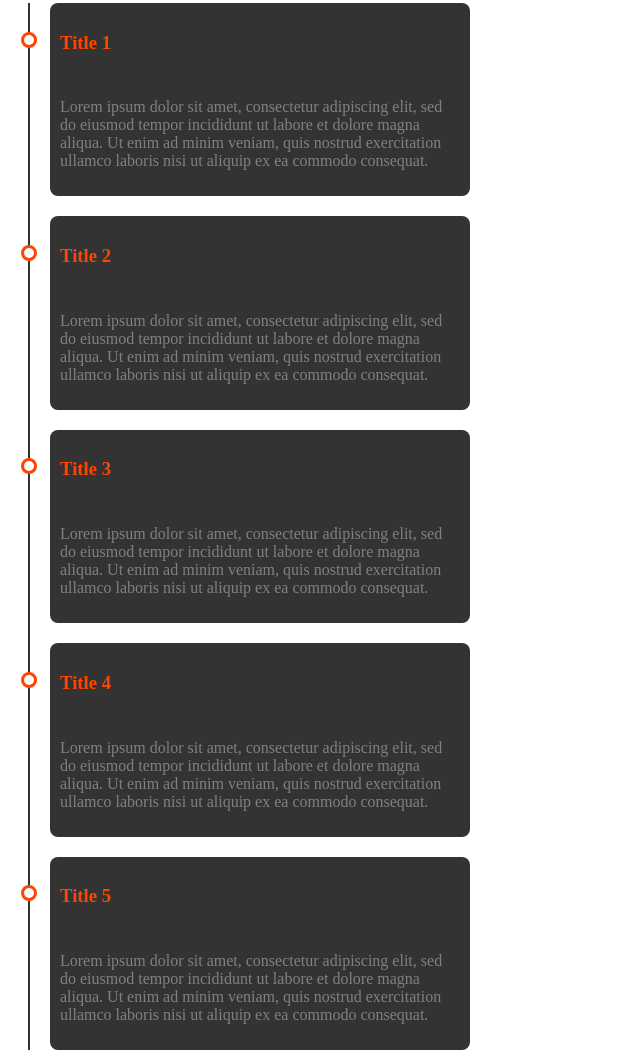
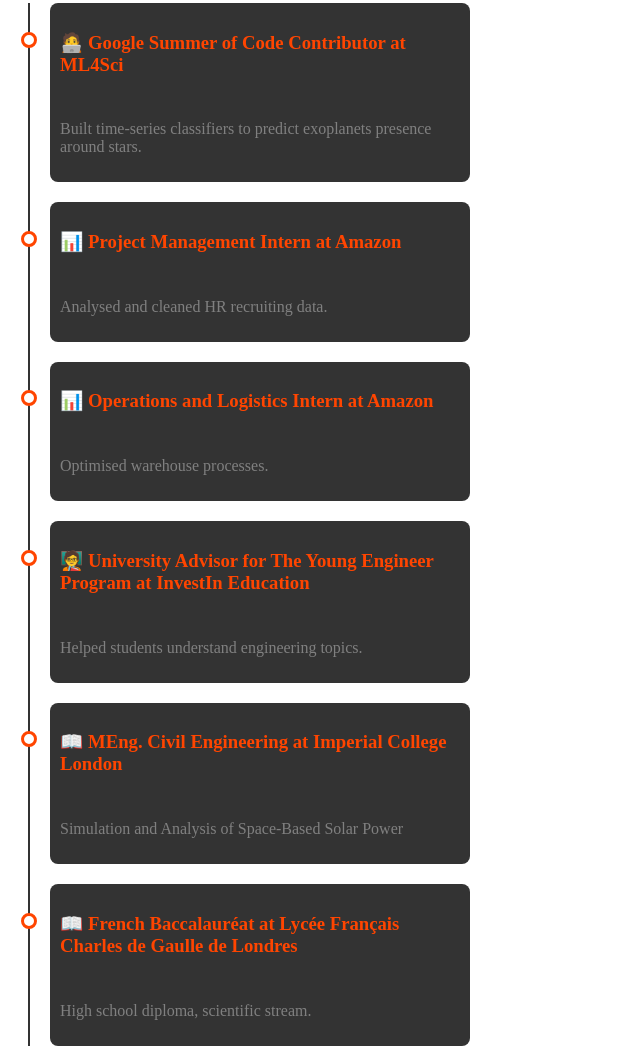
Before and after one commit to Torus403/jackmcnish, a plain HTML site: page index.html in a window 1280 px wide. Shown: the part 549-1602 px from the top of the page, without its empty margins (0-640 px from the left). Drawn offline with Linux system fonts and the light colour scheme.

Commit message:
Add content to about page

```diff
--- a/index.html
+++ b/index.html
@@ -52,52 +52,39 @@
         <div class="outer">
             <div class="card">
                 <div class="info">
-                    <h3 class="title">Title 1</h3>
-                    <p>Lorem ipsum dolor sit amet, consectetur adipiscing elit, sed do eiusmod tempor incididunt ut
-                        labore
-                        et dolore magna aliqua. Ut enim ad minim veniam, quis nostrud exercitation ullamco laboris nisi
-                        ut
-                        aliquip ex ea commodo consequat. </p>
+                    <h3 class="title">🧑‍💻 Google Summer of Code Contributor at ML4Sci</h3>
+                    <p>Built time-series classifiers to predict exoplanets presence around stars.
+                    </p>
                 </div>
             </div>
             <div class="card">
                 <div class="info">
-                    <h3 class="title">Title 2</h3>
-                    <p>Lorem ipsum dolor sit amet, consectetur adipiscing elit, sed do eiusmod tempor incididunt ut
-                        labore
-                        et dolore magna aliqua. Ut enim ad minim veniam, quis nostrud exercitation ullamco laboris nisi
-                        ut
-                        aliquip ex ea commodo consequat. </p>
+                    <h3 class="title">📊 Project Management Intern at Amazon</h3>
+                    <p>Analysed and cleaned HR recruiting data.</p>
                 </div>
             </div>
             <div class="card">
                 <div class="info">
-                    <h3 class="title">Title 3</h3>
-                    <p>Lorem ipsum dolor sit amet, consectetur adipiscing elit, sed do eiusmod tempor incididunt ut
-                        labore
-                        et dolore magna aliqua. Ut enim ad minim veniam, quis nostrud exercitation ullamco laboris nisi
-                        ut
-                        aliquip ex ea commodo consequat. </p>
+                    <h3 class="title">📊 Operations and Logistics Intern at Amazon</h3>
+                    <p>Optimised warehouse processes.</p>
                 </div>
             </div>
             <div class="card">
                 <div class="info">
-                    <h3 class="title">Title 4</h3>
-                    <p>Lorem ipsum dolor sit amet, consectetur adipiscing elit, sed do eiusmod tempor incididunt ut
-                        labore
-                        et dolore magna aliqua. Ut enim ad minim veniam, quis nostrud exercitation ullamco laboris nisi
-                        ut
-                        aliquip ex ea commodo consequat. </p>
+                    <h3 class="title">🧑‍🏫 University Advisor for The Young Engineer Program at InvestIn Education</h3>
+                    <p>Helped students understand engineering topics.</p>
                 </div>
             </div>
             <div class="card">
                 <div class="info">
-                    <h3 class="title">Title 5</h3>
-                    <p>Lorem ipsum dolor sit amet, consectetur adipiscing elit, sed do eiusmod tempor incididunt ut
-                        labore
-                        et dolore magna aliqua. Ut enim ad minim veniam, quis nostrud exercitation ullamco laboris nisi
-                        ut
-                        aliquip ex ea commodo consequat. </p>
+                    <h3 class="title">📖 MEng. Civil Engineering at Imperial College London</h3>
+                    <p>Simulation and Analysis of Space-Based Solar Power</p>
+                </div>
+            </div>
+            <div class="card">
+                <div class="info">
+                    <h3 class="title">📖 French Baccalauréat at Lycée Français Charles de Gaulle de Londres</h3>
+                    <p>High school diploma, scientific stream.</p>
                 </div>
             </div>
         </div>
--- a/styles.css
+++ b/styles.css
@@ -123,9 +123,13 @@
 }
 @-webkit-keyframes blink {
   50% {
-    border-color: tranparent;
+    border-color: transparent;
   }
 }
+
+
+
+
 
 
 
```
